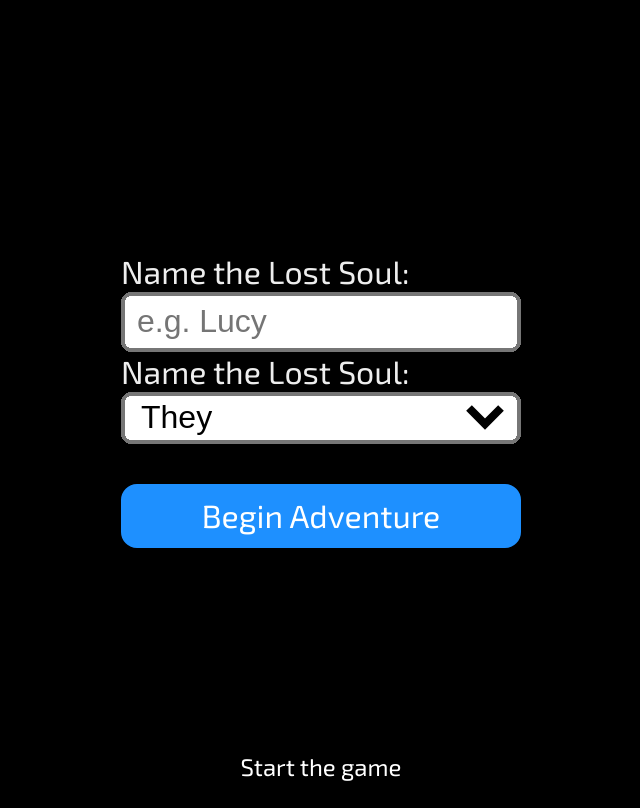
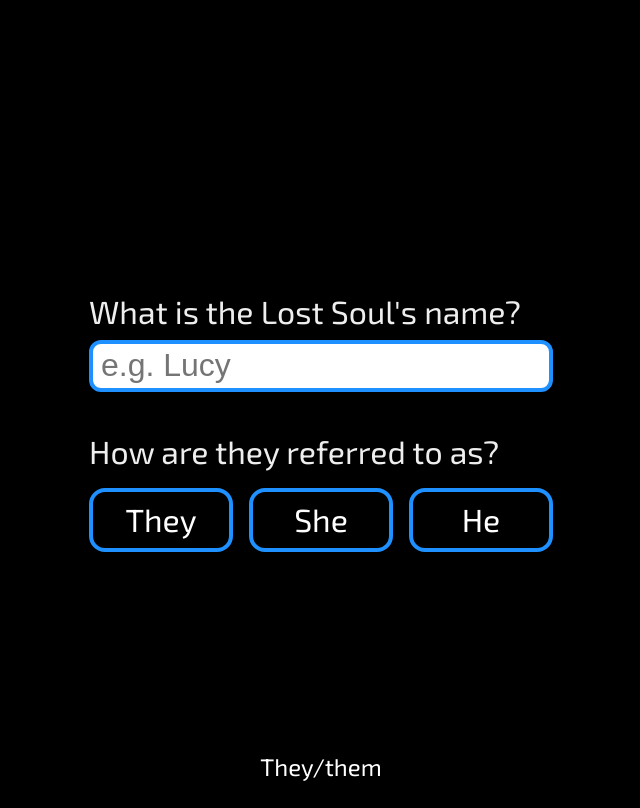
Before and after one commit to Seakibble/the-other-side, a plain HTML site: page index.html in a window 1280 px wide. Both pictures are taken after a click on the button "New Game". Shown: the whole page, without its empty margins (319-959 px from the left). Drawn offline with nearby package versions, Linux system fonts and the light colour scheme; a web font is replaced by a local one.

Commit message:
Updated pronoun selection prompt.

```diff
--- a/scripts/characterGeneration.js
+++ b/scripts/characterGeneration.js
@@ -9,15 +9,10 @@ class CharacterGeneration {
         this.element.classList.add('charGen')
         this.element.innerHTML = (`
             <form id='charGen' class='charGen__form'>
-                <label for='name'>Name the Lost Soul:</label>
-                <input id='name' class='charGen__name' name='name' required placeholder='e.g. Lucy'>
+                <label for='name'>What is the Lost Soul's name?</label>
+                <input id='name' class='charGen__name' name='name' required placeholder='e.g. Lucy' focus>
 
-                <label for='pronouns'>Name the Lost Soul:</label>
-                <select id='pronouns' class='charGen__pronouns' name='pronouns' required>
-                    <option value='they' selected>They</option>
-                    <option value='she'>She</option>
-                    <option value='he'>He</option>
-                </select>
+                <label for='pronouns'>How are they referred to as?</label>
             </form>
         `)
 
@@ -33,7 +28,12 @@ class CharacterGeneration {
 
     // MARK: validate
     validate() {
-        return (this.name.value && this.pronouns.value)
+        let valid = this.name.value
+
+        if (!valid) {
+            this.name.classList.add('required')
+        }
+        return valid
     }
 
     // MARK: init
@@ -47,20 +47,46 @@ class CharacterGeneration {
             this.keyboardMenu.init(this.element)
             this.keyboardMenu.setOptions([
                 {
-                    label: "Begin Adventure",
-                    description: "Start the game",
+                    label: "They",
+                    description: "They/them",
                     handler: () => {
                         if (this.validate()) {
                             window.playerState.name = this.name.value
-                            window.playerState.pronouns = this.pronouns.value
+                            window.playerState.pronouns = 'they'
                             this.close()
                             new AudioManager().playSFX('start')
                             resolve()
                         }
                     }
-                    // Maybe have a continue option
+                },
+                {
+                    label: "She",
+                    description: "She/her",
+                    handler: () => {
+                        if (this.validate()) {
+                            window.playerState.name = this.name.value
+                            window.playerState.pronouns = 'she'
+                            this.close()
+                            new AudioManager().playSFX('start')
+                            resolve()
+                        }
+                    }
+                },
+                {
+                    label: "He",
+                    description: "He/him",
+                    handler: () => {
+                        if (this.validate()) {
+                            window.playerState.name = this.name.value
+                            window.playerState.pronouns = 'he'
+                            this.close()
+                            new AudioManager().playSFX('start')
+                            resolve()
+                        }
+                    }
                 },
             ])
+            setTimeout(()=> {this.name.focus()}, 10)
             // new AudioManager().playMusic('crossing-to-the-other-side')
         })
     }
--- a/scripts/content/mapContent.js
+++ b/scripts/content/mapContent.js
@@ -612,7 +612,7 @@ window.OverworldMaps = {
                     { type: 'letterbox', enable: true },
                     { type: 'wait', duration: 2000 },
 
-                    { who: 'hero', type: "textMessage", text: "[they] [they're] [they'll] [they'd] [them] [their] [their's]. [They] [They're] [They'll] [They'd] [Them] [Their] [Their's]. [THEY] [THEY'RE] [THEY'LL] [THEY'D] [THEM] [THEIR] [THEIR'S]." },
+                    // { who: 'hero', type: "textMessage", text: "[they] [they're] [they'll] [they'd] [them] [their] [their's]. [They] [They're] [They'll] [They'd] [Them] [Their] [Their's]. [THEY] [THEY'RE] [THEY'LL] [THEY'D] [THEM] [THEIR] [THEIR'S]." },
 
                     { type: "textMessage", text: "You awaken to a warm stone room with an eerie crimson glow.", voice: 'narrator' },
                     { who: 'hero', type: "textMessage", text: "Where... am... I?" },
--- a/scripts/keyboardMenu.js
+++ b/scripts/keyboardMenu.js
@@ -63,7 +63,7 @@ class KeyboardMenu {
     }
 
     // MARK: init
-    init(container) {
+    init(container,l) {
         this.createElement()
         container.appendChild(this.descriptionElement)
         container.appendChild(this.element)
@@ -81,7 +81,7 @@ class KeyboardMenu {
             const nextButton = Array.from(this.element.querySelectorAll('button[data-button]')).find(el => {
                 return el.dataset.button > current && !el.disabled
             })
-            nextButton?.focus();
+            nextButton?.focus()
             new AudioManager().playSFX('menuMove')
         })
     }
--- a/scripts/overworld.js
+++ b/scripts/overworld.js
@@ -180,7 +180,7 @@ class Overworld {
 
     // MARK: bindActionInput
     bindActionInput() {
-        new KeyPressListener("Space", () => {
+        new KeyPressListener(["Space", "Enter"], () => {
             // Is there a person here to talk to?
 
             this.map.checkForActionCutscene()
--- a/scripts/textMessage.js
+++ b/scripts/textMessage.js
@@ -61,7 +61,7 @@ class TextMessage {
             this.done()
         })
 
-        this.actionListener = new KeyPressListener("Space", () => {
+        this.actionListener = new KeyPressListener(["Space", "Enter"], () => {
             this.done()
         })
     }
--- a/scripts/titleScreen.js
+++ b/scripts/titleScreen.js
@@ -50,8 +50,8 @@ class TitleScreen {
                     <span>Hold to skip cutscenes</span>
                 </div>
                 <div>
-                    <span>SPACE</span>
-                    <span>Interact / Jump</span>
+                    <span>SPACE or ENTER</span>
+                    <span>Interact + Jump</span>
                 </div>
             </div>
         `)
--- a/styles/charGeneration.css
+++ b/styles/charGeneration.css
@@ -3,7 +3,7 @@
     display: grid;
     place-content: center;
 
-    gap: 10px;
+    gap: 2px;
     left: 0;
     right: 0;
     top: 0;
@@ -13,12 +13,30 @@
 
 .charGen__form {
     font-size: 1rem;
-    max-width: 100px;
+    max-width: 130px;
 }
 
-.charGen__form input,
-.charGen__form select {
+.charGen__form label {
+    padding: 10px 0 2px;
+    display: block;
     width: 100%;
+}
+
+.charGen__form input {
+    font-size: 1rem;
+    border-radius: 3px;
+    border: 1px solid rgba(0,0,0,0);
+    width: 100%;
+}
+.charGen__form input:focus {
+    border: 1px solid dodgerblue;
+    outline: none;
+}
+.charGen__form input.required {
+    border: 1px solid crimson;
+}
+
+.charGen__form option {
     font-size: 1rem;
 }
 
@@ -33,10 +51,12 @@
 
 .charGen .KeyboardMenu {
     position: relative;
-    width: 100px;
+    width: 100%;
     margin: 0 auto;
     background: transparent;
     border: 0;
+    display: grid;
+    grid-template-columns: 1fr 1fr 1fr;
 }
 
 .charGen button {
```
